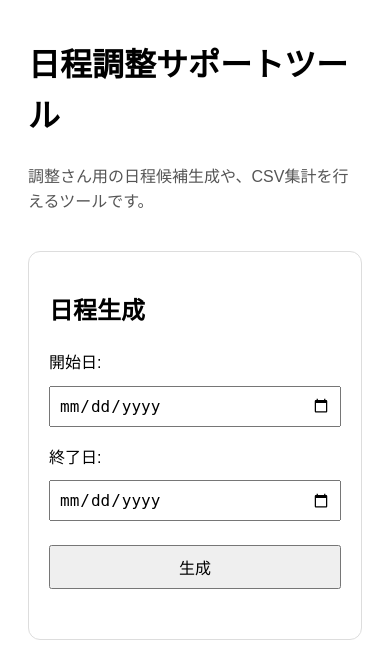
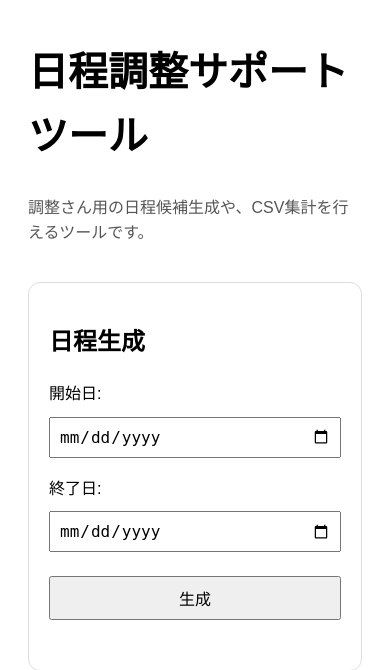
Before and after one commit to kazuki-0630/my_project, a Flask app: page / in a window 390 px wide. Shown: the top 670 px of the page. Run offline with Flask 3, Linux system fonts and the light colour scheme.

Commit message:
Improve mobile UI

```diff
--- a/templates/index.html
+++ b/templates/index.html
@@ -75,13 +75,6 @@
             margin-bottom: 10px;
         }
 
-        @media (max-width: 600px) {
-            form {
-                flex-direction: column;
-                align-items: stretch;
-            }
-        }
-
         .tool-grid {
             display: flex;
             gap: 20px;
@@ -92,8 +85,17 @@
         }
 
         @media (max-width: 600px) {
+            form {
+                flex-direction: column;
+                align-items: stretch;
+            }
+
             .tool-grid {
                 flex-direction: column;
+            }
+
+            h1 {
+                font-size: 40px;
             }
         }
     </style>
```
